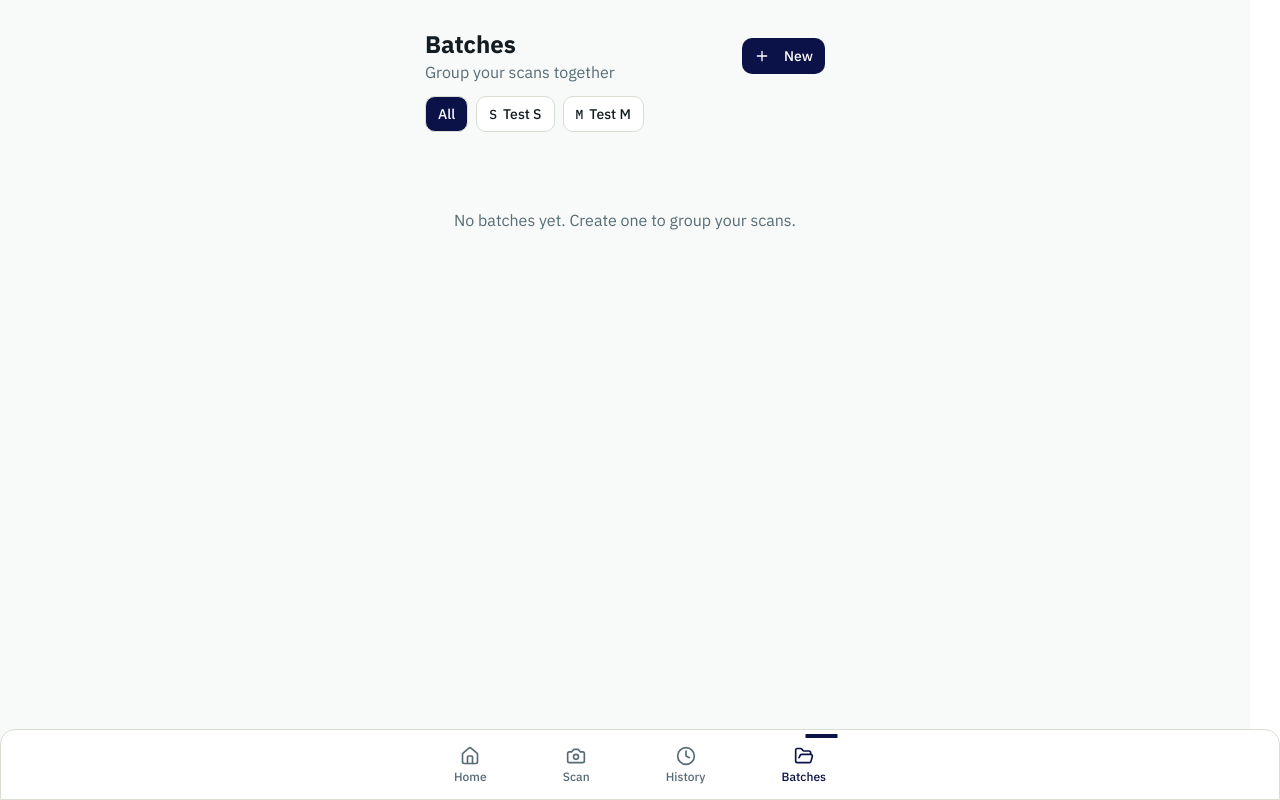
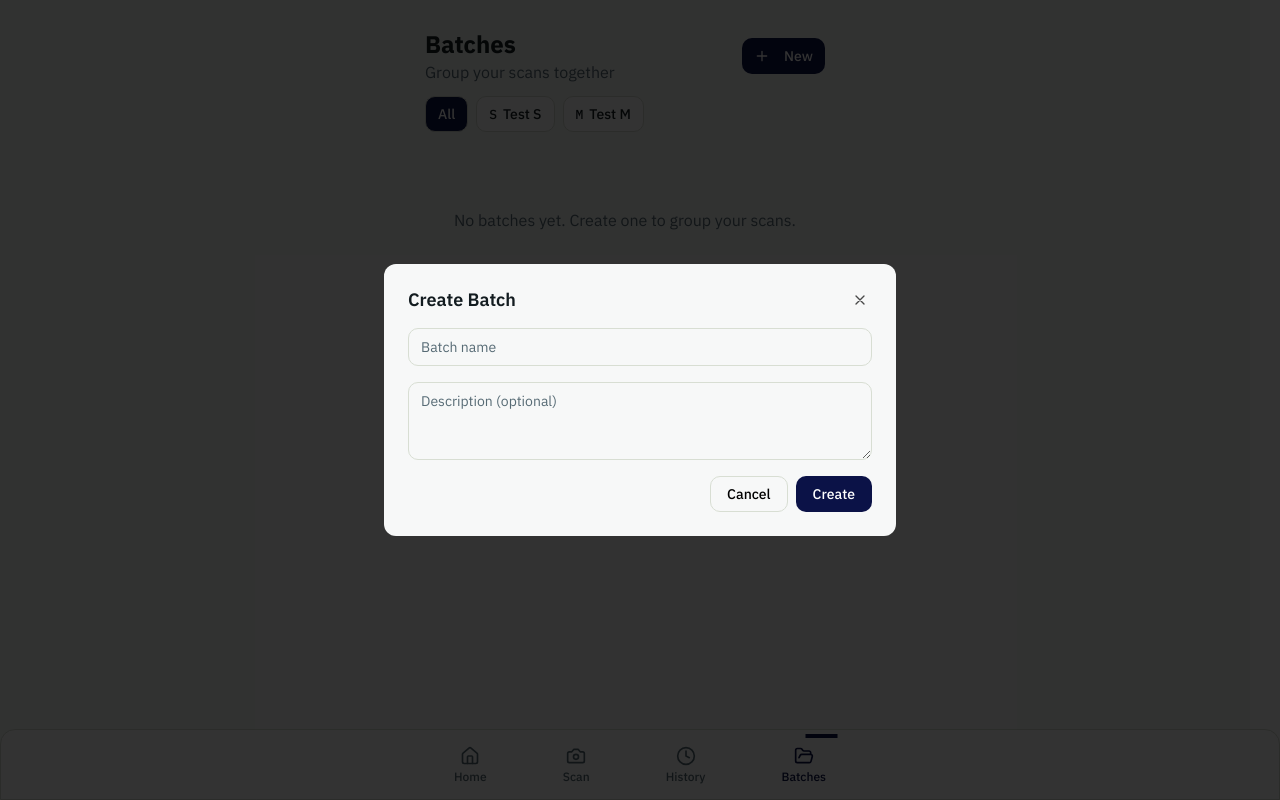
Before and after one commit to valerie-phera/frontend_3, a React (Vite) app: page /batches in a window 1280 px wide. Both pictures are taken after a click on the button "New". Built offline with nearby package versions, Linux system fonts and the light colour scheme.

Commit message:
add list item to Batch Page

```diff
--- a/src/pages/BatchesPage/BatchesPage.jsx
+++ b/src/pages/BatchesPage/BatchesPage.jsx
@@ -1,11 +1,42 @@
 import { useState } from "react";
 import Container from "../../components/Container/Container";
 import Plus from "../../assets/Plus";
+import CloseIcon from "../../assets/CloseIcon";
 
 import styles from "./BatchesPage.module.css";
 
+const formatDateOnly = (timestamp) => {
+    const d = new Date(timestamp);
+    const day = d.getDate();
+    const month = d.getMonth() + 1;
+    const year = d.getFullYear();
+    return `${day}.${month}.${year}`;
+};
+
 const BatchesPage = () => {
     const [selected, setSelected] = useState("All");
+    const [isModalOpen, setIsModalOpen] = useState(false);
+    const [batchName, setBatchName] = useState("");
+    const [batchDescription, setBatchDescription] = useState("");
+    const [batches, setBatches] = useState([]);
+
+    const handleCreateBatch = () => {
+        const name = batchName.trim();
+        if (!name) {
+            return;
+        }
+        const now = Date.now();
+        const newBatch = {
+            id: now,
+            name,
+            description: batchDescription.trim(),
+            createdAt: now,
+        };
+        setBatches((prev) => [newBatch, ...prev]);
+        setBatchName("");
+        setBatchDescription("");
+        setIsModalOpen(false);
+    };
 
     return (
         <main className={styles.content}>
@@ -15,7 +46,7 @@ const BatchesPage = () => {
                         <h1 className={styles.header}>Batches</h1>
                         <p className={styles.descr}>Group your scans together</p>
                     </div>
-                    <button className={styles.btn}>
+                    <button className={styles.btn} onClick={() => setIsModalOpen(true)}>
                         <Plus className={styles.btnIcon} />
                         <span>New</span>
                     </button>
@@ -46,10 +77,75 @@ const BatchesPage = () => {
                     </div>
                 </div>
 
-                <p className={styles.report}>No batches yet. Create one to group your scans.</p>
+                {batches.length === 0 ? (
+                    <p className={styles.report}>No batches yet. Create one to group your scans.</p>
+                ) : (
+                    <div className={styles.batchList}>
+                        {batches.map((batch) => (
+                            <div key={batch.id} className={styles.batchItem}>
+                                <div className={styles.batchInfo}>
+                                    <div className={styles.batchTitle}>{batch.name}</div>
+                                <div className={styles.batchMeta}>{formatDateOnly(batch.createdAt)}</div>
+                                </div>
+
+                            </div>
+                        ))}
+                    </div>
+                )}
+
+                {isModalOpen && (
+                    <div className={styles.modalOverlay}>
+                        <div className={styles.modal}>
+                            <div className={styles.modalHeader}>
+                                <h2 className={styles.modalTitle}>Create Batch</h2>
+                                <button
+                                    type="button"
+                                    className={styles.modalClose}
+                                    onClick={() => setIsModalOpen(false)}
+                                    aria-label="Close"
+                                >
+                                    <CloseIcon />
+                                </button>
+                            </div>
+                            <div className={styles.modalBody}>
+                                <input
+                                    type="text"
+                                    className={styles.modalInput}
+                                    placeholder="Batch name "
+                                    value={batchName}
+                                    onChange={(e) => setBatchName(e.target.value)}
+                                />
+                                <textarea
+                                    className={styles.modalTextarea}
+                                    placeholder="Description (optional)"
+                                    rows={3}
+                                    value={batchDescription}
+                                    onChange={(e) => setBatchDescription(e.target.value)}
+                                />
+                            </div>
+                            <div className={styles.modalFooter}>
+                                <button
+                                    type="button"
+                                    className={styles.modalBtnCancel}
+                                    onClick={() => setIsModalOpen(false)}
+                                >
+                                    Cancel
+                                </button>
+                                <button
+                                    type="button"
+                                    className={styles.modalBtnCreate}
+                                    onClick={handleCreateBatch}
+                                >
+                                    Create
+                                </button>
+                            </div>
+                        </div>
+                    </div>
+                )}
             </Container>
         </main>
     );
 };
 
 export default BatchesPage;
+// ---------------------------------
--- a/src/pages/BatchesPage/BatchesPage.module.css
+++ b/src/pages/BatchesPage/BatchesPage.module.css
@@ -59,7 +59,8 @@
     flex-wrap: wrap;
 }
 
-.opted:hover, .unopted:hover {
+.opted:hover,
+.unopted:hover {
     background: #acbd9e;
     color: #0b1247;
 }
@@ -70,7 +71,8 @@
     text-align: center;
 }
 
-.opted, .unopted {
+.opted,
+.unopted {
     padding: 0 12px;
     height: 36px;
     display: flex;
@@ -107,6 +109,166 @@
     font-size: 14px;
 }
 
-.opted, .unopted {
+.opted,
+.unopted {
     gap: 6px;
 }
+
+.modalOverlay {
+    position: fixed;
+    inset: 0;
+    background: #000000CC;
+    display: flex;
+    align-items: center;
+    justify-content: center;
+    z-index: 50;
+}
+
+.modal {
+    background: #f7f8f8;
+    border-radius: 12px;
+    padding: 24px;
+    width: 100%;
+    max-width: 512px;
+    display: flex;
+    flex-direction: column;
+    gap: 16px;
+
+    transition: 0.2s;
+}
+
+.modalHeader {
+    display: flex;
+    align-items: center;
+    justify-content: space-between;
+}
+
+.modalTitle {
+    font-size: 18px;
+    font-weight: 600;
+    color: #131C20;
+}
+
+.modalClose {
+    border: none;
+    background: transparent;
+    cursor: pointer;
+    padding: 4px;
+    display: flex;
+    align-items: center;
+    justify-content: center;
+    opacity: 0.7;
+    border-radius: 5px;
+    transition: 0.2s;
+}
+
+.modalClose:hover {
+    background: #acbd9e;
+}
+
+.modalClose svg {
+    width: 16px;
+    height: 16px;
+}
+
+.modalBody {
+    display: flex;
+    flex-direction: column;
+    gap: 16px;
+}
+
+.modalInput,
+.modalTextarea {
+    width: 100%;
+    font-family: "IBM Plex Sans", sans-serif;
+    font-size: 14px;
+    line-height: 20px;
+    border-radius: 10px;
+    border: 1px solid #d8ded3;
+    padding: 8px 12px;
+    background: #f7f8f8;
+    resize: vertical;
+}
+
+.modalInput::placeholder,
+.modalTextarea::placeholder {
+    color: #576B75;
+}
+
+.modalInput:focus,
+.modalTextarea:focus {
+    outline: none;
+    border-color: #0B1247;
+}
+
+.modalFooter {
+    display: flex;
+    justify-content: flex-end;
+    gap: 8px;
+}
+
+.modalBtnCancel,
+.modalBtnCreate {
+    font-size: 14px;
+    font-family: "IBM Plex Sans", sans-serif;
+    font-weight: 500;
+    border-radius: 10px;
+    padding: 8px 16px;
+    border: 1px solid transparent;
+    cursor: pointer;
+    transition: 0.2s;
+}
+
+.modalBtnCancel {
+    background: #f7f8f8;
+    border-color: #d8ded3;
+}
+
+.modalBtnCancel:hover {
+     background: #acbd9e;
+}
+
+.modalBtnCreate {
+    background: #0B1247;
+    color: #fff;
+}
+
+.modalBtnCreate:hover {
+    background: #acbd9e;
+    color: #0b1247;
+}
+
+.batchList {
+    margin-top: 12px;
+    display: flex;
+    flex-direction: column;
+    gap: 12px;
+}
+
+.batchItem {
+    background: #fff;
+    border-radius: 10px;
+    border: 1px solid #d8ded3;
+    padding: 16px;
+    display: flex;
+    flex-direction: column;
+    gap: 12px;
+}
+
+.batchInfo {
+    display: flex;
+    flex-direction: column;
+    gap: 8px;
+}
+
+.batchTitle {
+    font-size: 16px;
+    font-weight: 600;
+    color: #131C20;
+}
+
+.batchMeta {
+    font-size: 12px;
+    color: #576B75;
+    line-height: 16px;
+}
```
